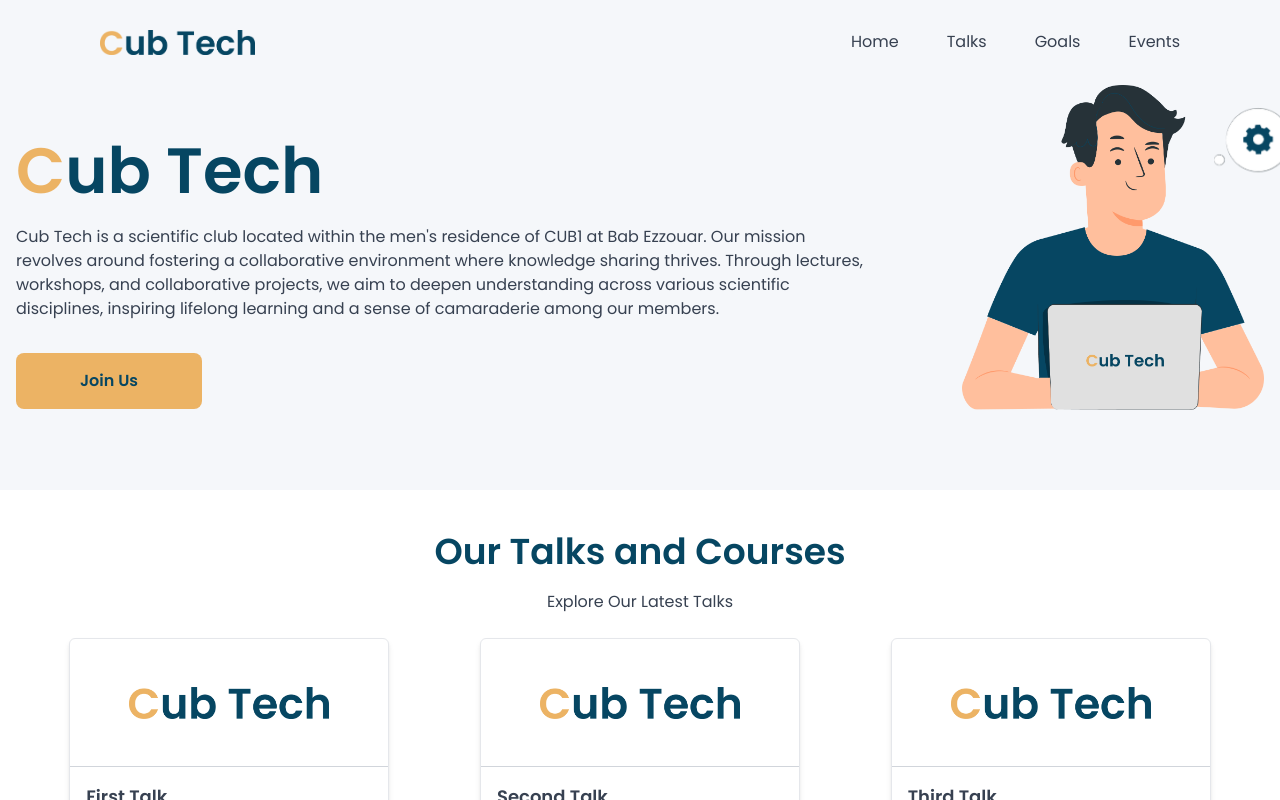
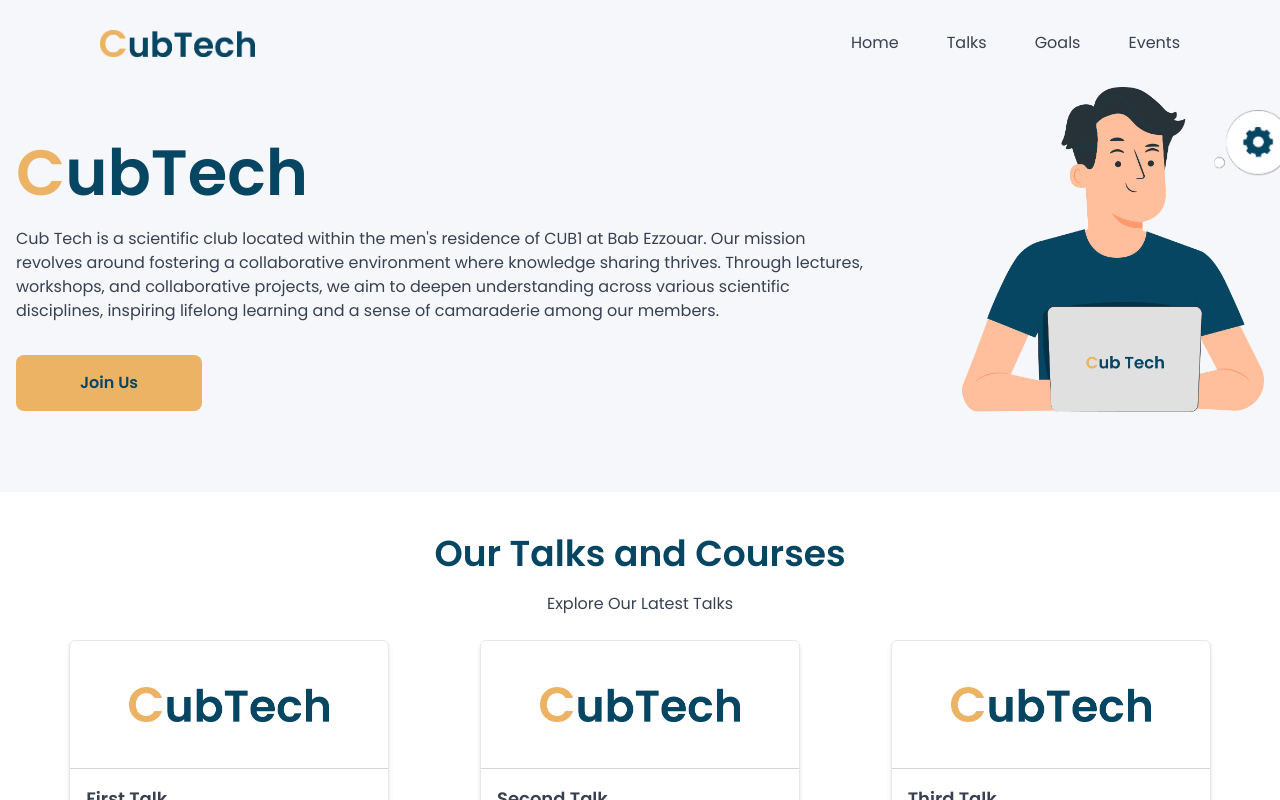
Before and after one commit to hareth-labadi/CubTech-Landing-Page, a Next.js app: page / in a window 1280 px wide. Shown: the top 800 px of the page. Built offline with nearby package versions, Linux system fonts and the light colour scheme.

Commit message:
first commit

```diff
--- a/components/AnimatedLogo.jsx
+++ b/components/AnimatedLogo.jsx
@@ -6,7 +6,7 @@ const LogoAnimate = () => {
     <div>
       <TypeAnimation
         sequence={[
-          "ub Tech",
+          "ubTech",
           1000, // wait 1s before replacing "Mice" with "Hamsters"
           // Same substring at the start will only be typed out once, initially
           "",
```
Also changed, not shown: public/logo.png.
